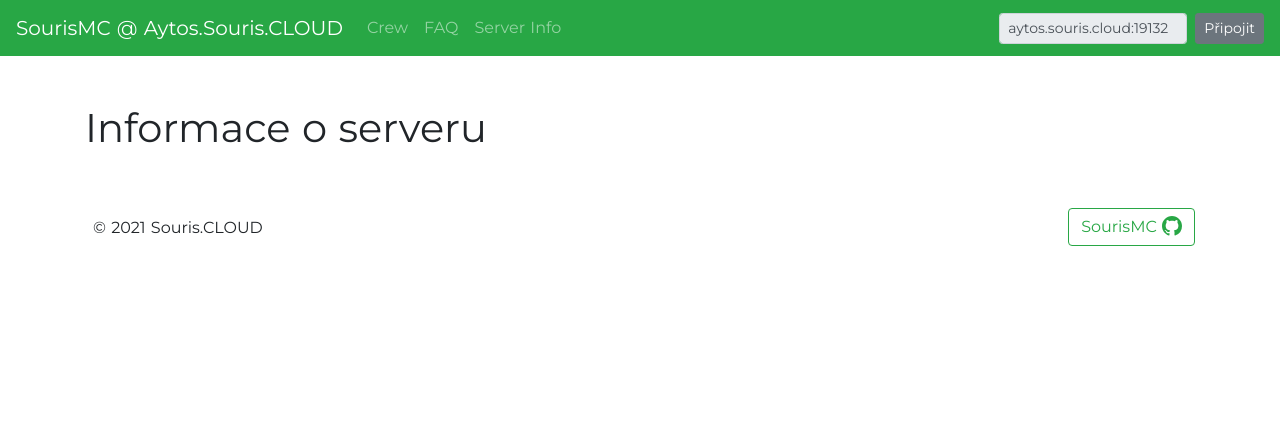
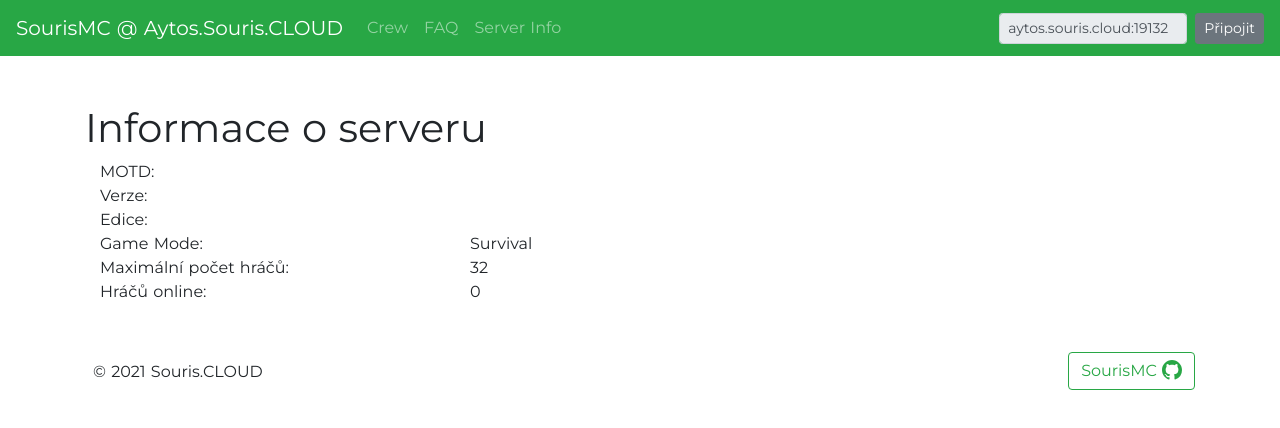
Before and after one commit to sourismc/mc.aytos.souris.cloud, a Nuxt app: page /server-info in a window 1280 px wide. Shown: the top 428 px of the page. Built offline with nearby package versions, Linux system fonts and the light colour scheme; no server answers.

Commit message:
server status

```diff
--- /dev/null
+++ b/components/ServerStatus.vue
@@ -0,0 +1,104 @@
+<template>
+  <b-container>
+    <b-row>
+      <b-col md="4">
+        MOTD:
+      </b-col>
+      <b-col md="8">
+        {{ status.motd[0] }}
+      </b-col>
+    </b-row>
+    <b-row>
+      <b-col md="4">
+        Verze:
+      </b-col>
+      <b-col md="8">
+        {{ status.version }}
+      </b-col>
+    </b-row>
+    <b-row>
+      <b-col md="4">
+        Edice:
+      </b-col>
+      <b-col md="8">
+        {{ status.edition }}
+      </b-col>
+    </b-row>
+    <b-row>
+      <b-col md="4">
+        Game Mode:
+      </b-col>
+      <b-col md="8">
+        {{ status.gameMode }}
+      </b-col>
+    </b-row>
+    <b-row>
+      <b-col md="4">
+        Maximální počet hráčů:
+      </b-col>
+      <b-col md="8">
+        {{ status.maxPlayers }}
+      </b-col>
+    </b-row>
+    <b-row>
+      <b-col md="4">
+        Hráčů online:
+      </b-col>
+      <b-col md="8">
+        {{ status.onlinePlayers }}
+      </b-col>
+    </b-row>
+  </b-container>
+</template>
+
+<script>
+
+export default {
+  name: 'ServerStatus',
+
+  data () {
+    return {
+      status: {
+        host: '',
+        port: 19132,
+        edition: '',
+        motd: ['', ''],
+        version: '',
+        maxPlayers: 32,
+        onlinePlayers: 0,
+        gameMode: 'Survival',
+        serverID: ''
+      },
+      refreshTimer: null
+    }
+  },
+
+  async fetch () {
+    console.log('fetching mcquery server status')
+    const status = await fetch('http://localhost:19199/status').then(res => res.json())
+
+    if (status.requestStatus === 'ok') {
+      this.status = status
+    } else {
+      throw status.error
+    }
+  },
+
+  beforeMount () {
+    const vm = this
+    this.refreshTimer = setInterval(() => {
+      vm.$fetch()
+    }, 10000)
+  },
+
+  beforeDestroy () {
+    if (this.refreshTimer) {
+      clearInterval(this.refreshTimer)
+    }
+  }
+}
+</script>
+
+<style scoped>
+
+</style>
--- a/package.json
+++ b/package.json
@@ -15,6 +15,8 @@
     "bootstrap": "^4.6.0",
     "bootstrap-vue": "^2.21.2",
     "core-js": "^3.8.3",
+    "dgram": "^1.0.1",
+    "nodejs-minecraftquery": "^0.1.5",
     "nuxt": "^2.14.12"
   },
   "devDependencies": {
@@ -27,5 +29,8 @@
     "fibers": "^5.0.0",
     "sass": "^1.32.8",
     "sass-loader": "^10.1.1"
+  },
+  "peerDependencies": {
+    "dgram": "*"
   }
 }
--- a/pages/server-info.vue
+++ b/pages/server-info.vue
@@ -6,12 +6,22 @@
           <h1>Informace o serveru</h1>
         </b-col>
       </b-row>
+      <b-row>
+        <b-col>
+          <ServerStatus />
+        </b-col>
+      </b-row>
     </b-container>
   </main>
 </template>
 
 <script>
 export default {
+  data () {
+    return {
+      aspd: this.$aspd
+    }
+  }
 }
 </script>
 
```
Also changed, not shown: 1 other file (tests, documents, lock files or other folders).
